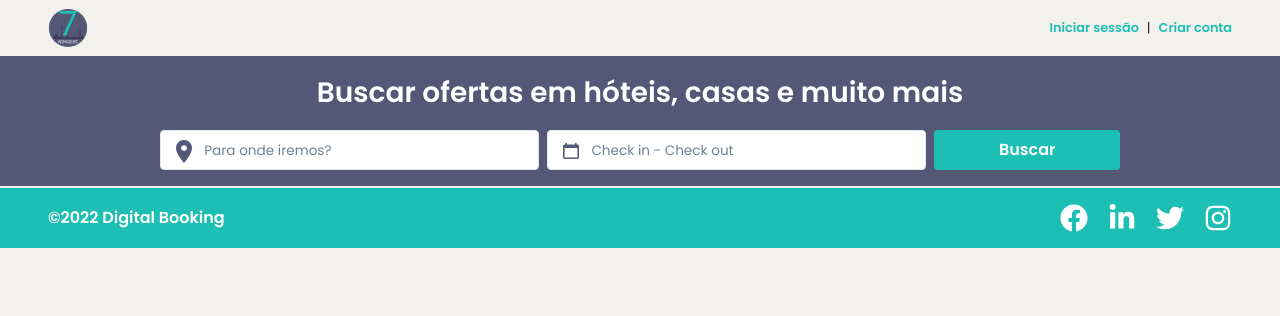
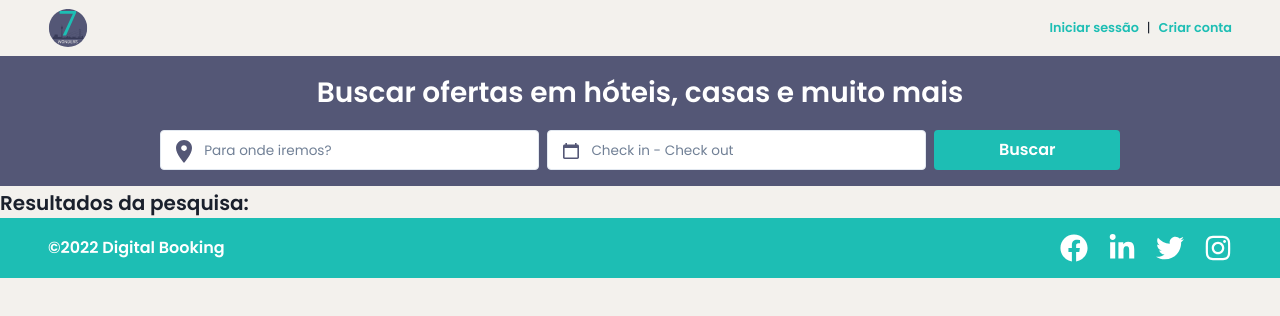
Before and after one commit to hulluxhd/7wonders, a React (Create React App) app in the folder projeto-integrador-front/: page /results in a window 1280 px wide. Shown: the top 316 px of the page. Built offline with nearby package versions, Linux system fonts and the light colour scheme.

Commit message:
feature: added results page whose function is to render cards that's been filtered

```diff
--- a/projeto-integrador-front/src/App.jsx
+++ b/projeto-integrador-front/src/App.jsx
@@ -7,6 +7,7 @@ import InfoProvider, { InfoContext } from './contexts/InfoContext';
 import Home from './pages/Home';
 import Register from './pages/Register';
 import Calendly from './components/Calendar';
+import Results from './pages/Results';
 
 function App() {
   const { isOpen, onOpen, onClose } = useDisclosure();
@@ -24,6 +25,7 @@ function App() {
         <Routes>
           <Route path="/" element={<Home />} />
           <Route path="/register" element={<Register openDrawer={onOpen} />} />
+          <Route path="/results" element={<Results />} />
           <Route path="/calendar" element={<Calendly />} />
         </Routes>
         <Footer />
--- a/projeto-integrador-front/src/components/Header/index.jsx
+++ b/projeto-integrador-front/src/components/Header/index.jsx
@@ -64,8 +64,8 @@ function Header({ data }) {
   const layoutWidth = window.innerWidth;
 
   const [toRenderOnDropdown, setToRenderOnDropdown] = useState(localData);
-  // função que seta os cards a serem exibidos em tela
-  // ! ESSA FUNÇÃO VAI PARA A PÁGINA DE LISTAGEM
+
+  // função que seta os cards a serem exibidos em tela -> fazer requisição ao backend?
   function handleCardsOnDisplay() {
     setPlace(prev => ({
       ...prev,
@@ -318,6 +318,7 @@ function Header({ data }) {
                 />
               </GridItem>
               <GridItem colSpan={1} w="100%">
+                <Link to="/results">
                   <BasicButton
                     transition="all 0.2s ease-in-out"
                     _hover={{
@@ -329,6 +330,7 @@ function Header({ data }) {
                     description="Buscar"
                     w="100%"
                   />
+                </Link>
               </GridItem>
             </Grid>
           </Wrapper>
--- a/projeto-integrador-front/src/pages/Home/index.jsx
+++ b/projeto-integrador-front/src/pages/Home/index.jsx
@@ -1,11 +1,16 @@
 import { Text, useMediaQuery } from '@chakra-ui/react';
-import React, { useContext } from 'react';
+import React, { useContext, useEffect } from 'react';
 import Wrapper from '../../components/Wrapper';
+import baseApi from '../../services/service.baseApi';
 import Categories from './components/Categories';
 import PlacesList from './components/PlacesList';
 
 function Home() {
   const [isSmallerThan606] = useMediaQuery('(max-width: 606px)');
+
+  useEffect(() => {
+    baseApi.get('/accommodations').then((response) => console.log(response));
+  }, []);
 
   return (
     <>
--- /dev/null
+++ b/projeto-integrador-front/src/pages/Results/index.jsx
@@ -0,0 +1,17 @@
+import { Box } from '@chakra-ui/react'
+import { useContext } from 'react';
+import { InfoContext } from '../../contexts/InfoContext';
+
+function Results() {
+
+    const { place } = useContext(InfoContext)
+
+    // ! ESSA FUNÇÃO VAI PARA A PÁGINA DE LISTAGEM
+
+
+    return (
+        <Box as="h2">Resultados da pesquisa: {place.city}</Box>
+    )
+}
+
+export default Results;
--- /dev/null
+++ b/projeto-integrador-front/src/services/service.baseApi.js
@@ -0,0 +1,7 @@
+import axios from 'axios';
+
+const baseApi = axios.create({
+    baseURL: 'http://18.219.177.231:8080'
+});
+
+export default baseApi;
```
Lines whose indentation alone changed are shown as unchanged.
